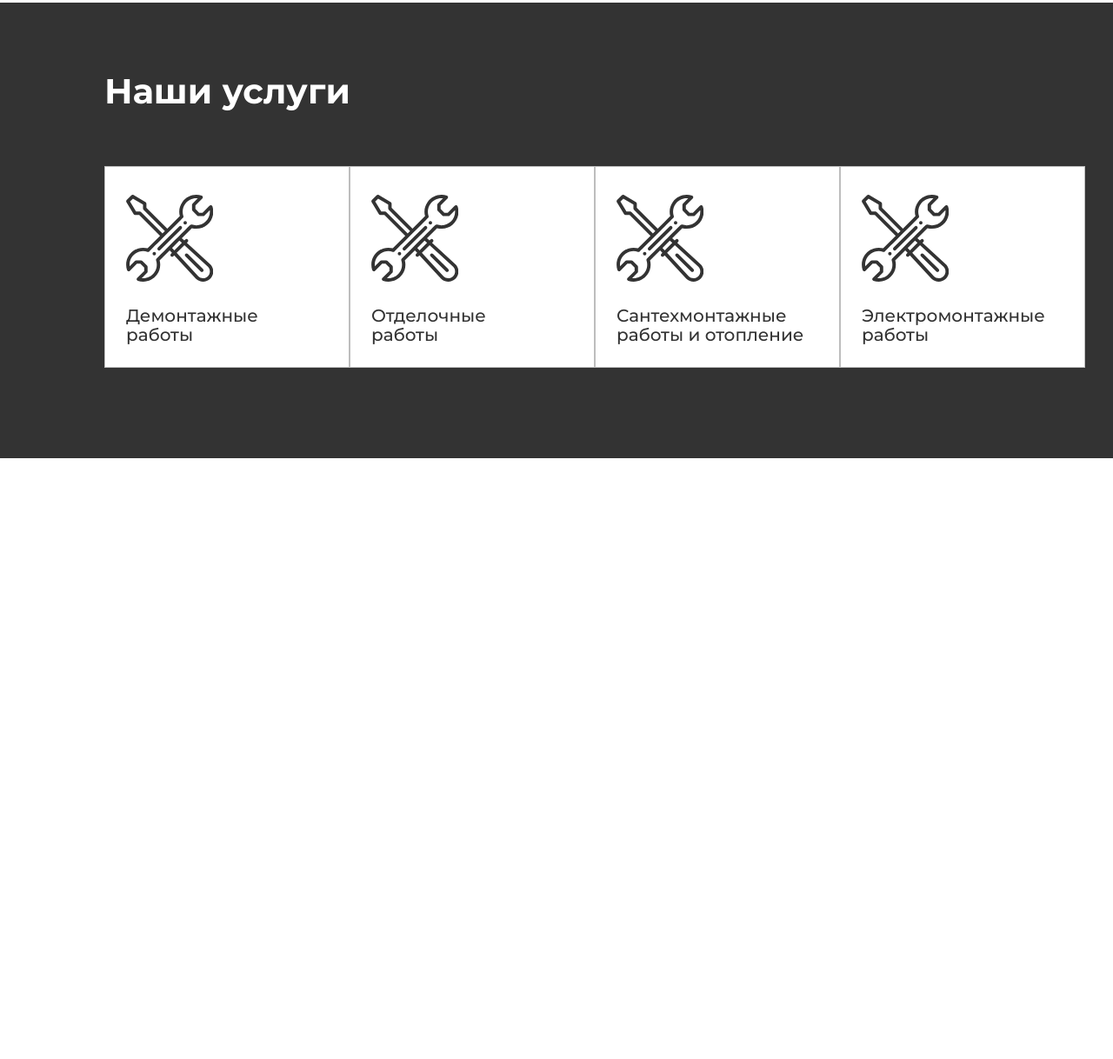
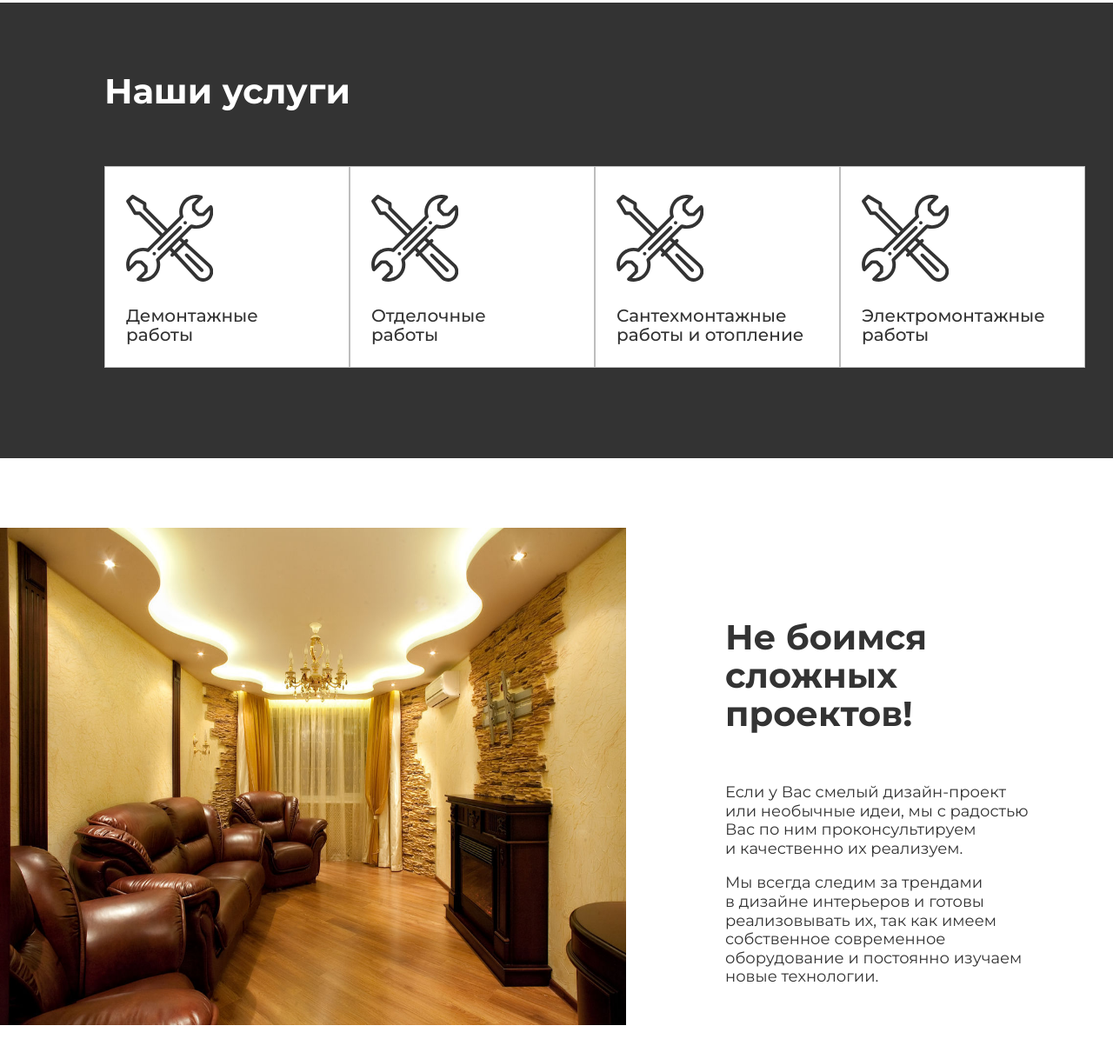
Before and after one commit to Daniil161russ/repair-progect, a plain HTML site: page index.html in a window 1280 px wide. Shown: the part 1238-2456 px from the top of the page at 87% size. Before the commit the page ends 1765 px from the top, so only its background shows below. Drawn offline with Linux system fonts and the light colour scheme.

Commit message:
Made a advantages section

```diff
--- a/css/style.css
+++ b/css/style.css
@@ -39,6 +39,7 @@
 	height: 44px;
 	margin-left: 120px;
 	background: #333333;
+	outline: none;
 	font-style: normal;
 	font-weight: normal;
 	font-size: 18px;
@@ -100,6 +101,8 @@
 	line-height: 28px;
 	text-align: center;
 	color: #333333;
+	outline: none;
+	background: transparent;
 }
 
 /* Company Description  */
@@ -210,3 +213,40 @@
 	line-height: 110%;
 	color: #333333;
 }
+
+/* Advantages  */
+
+.advantages{
+	height: 732px;
+	display: flex;
+	justify-content: space-between;
+}
+
+.advantages__img{
+	margin: 80px 0;
+	width: 720px;
+	height: 571.53px;
+}
+
+.advantages__content{
+	margin: 184px 120px 184px 114px;
+}
+
+.advatages__title{
+	margin: 0;
+	padding-bottom:40px;
+	font-style: normal;
+	font-weight: bold;
+	font-size: 40px;
+	line-height: 110%;
+	color: #333333;
+}
+
+.advantages__description{
+	width: 384px;
+	font-style: normal;
+	font-weight: normal;
+	font-size: 18px;
+	line-height: 120%;
+	color: #333333;
+}
--- a/index.html
+++ b/index.html
@@ -61,5 +61,20 @@
 			</div>
 		</div>
 	</section>
+	<section class="advantages">
+		<img src="img/hard_project.jpg" alt="project" class="advantages__img">
+		<div class="advantages__content">
+			<h2 class="advatages__title">Не боимся сложных проектов!</h2>
+			<p class="advantages__description">
+				Если у Вас смелый дизайн-проект
+				или&nbsp;необычные идеи, мы с радостью
+				Вас по ним проконсультируем и&nbsp;качественно их реализуем.</p>
+			<p class="advantages__description">
+				Мы всегда следим за трендами в&nbsp;дизайне интерьеров
+				и&nbsp;готовы реализовывать их, так как имеем собственное
+				современное оборудование и постоянно изучаем новые технологии.
+			</p>
+		</div>
+	</section>
 </body>
 </html>
```
Also changed, not shown: img/hard_project.jpg (added).
